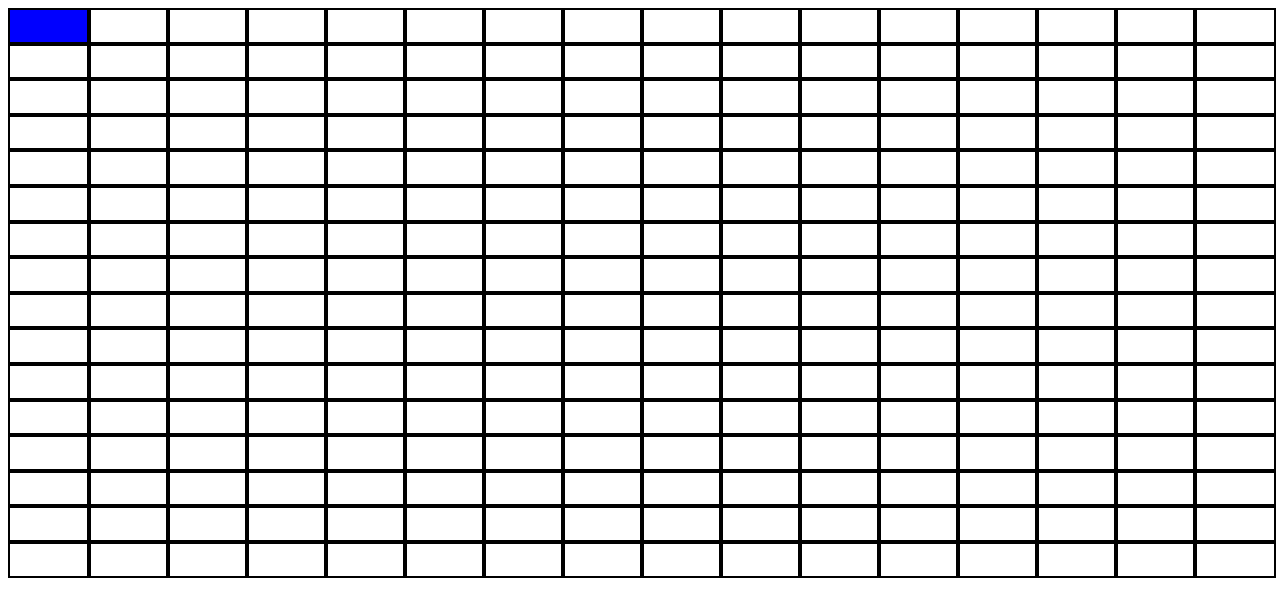
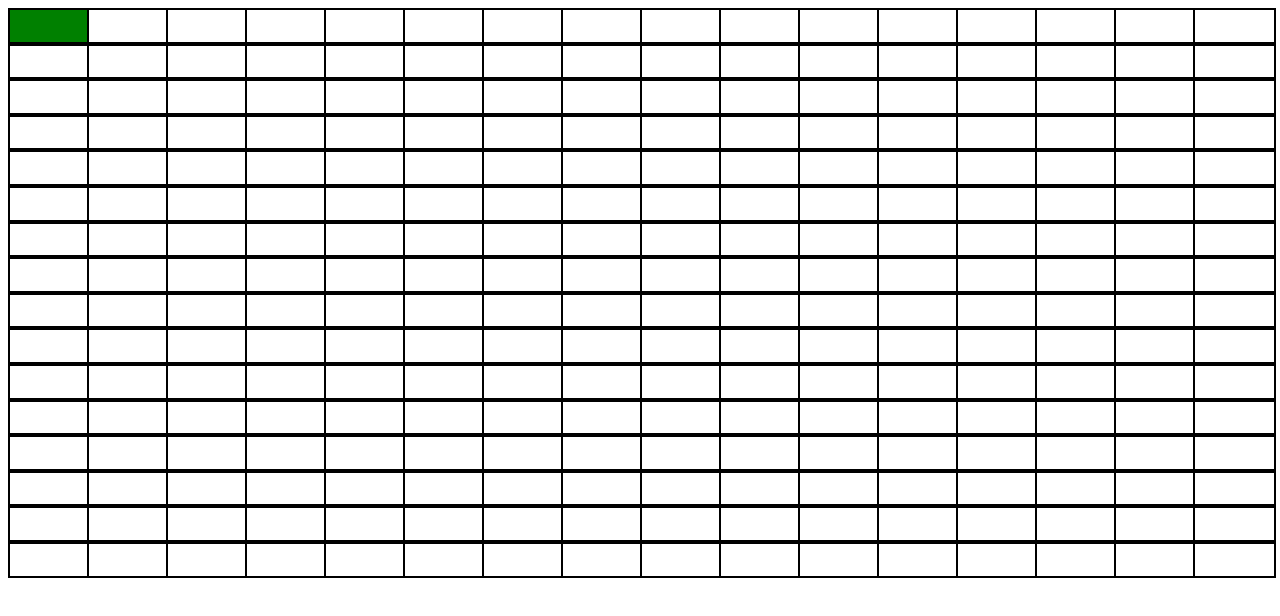
Before and after one commit to Middow32/etchasketch, a plain HTML site: page index.html in a window 1280 px wide. In both pictures the pointer is over the element 49 px from the left and 25 px from the top of the page. Drawn offline with Linux system fonts and the light colour scheme.

Commit message:
Added fade out transition when not hovering

```diff
--- a/css/styles.css
+++ b/css/styles.css
@@ -14,3 +14,13 @@
     width: 60%;
     gap: 0;
 }
+
+.column:hover {
+    background-color: green;
+
+}
+
+.column:not(:hover) {
+    background-color: white;
+    transition: 4s;
+}
--- a/js/scripts.js
+++ b/js/scripts.js
@@ -13,8 +13,8 @@ for (i = 0; i < 16; i++) {
         column.innerHTML = "";
         column.classList.add("column");
         row.appendChild(column);
-        column.onmouseover = function() {
-            this.style.backgroundColor = "blue";
-        };
+       // column.onmouseover = function() {
+       //     this.style.backgroundColor = "blue";
+       // };
     }
 }
```
